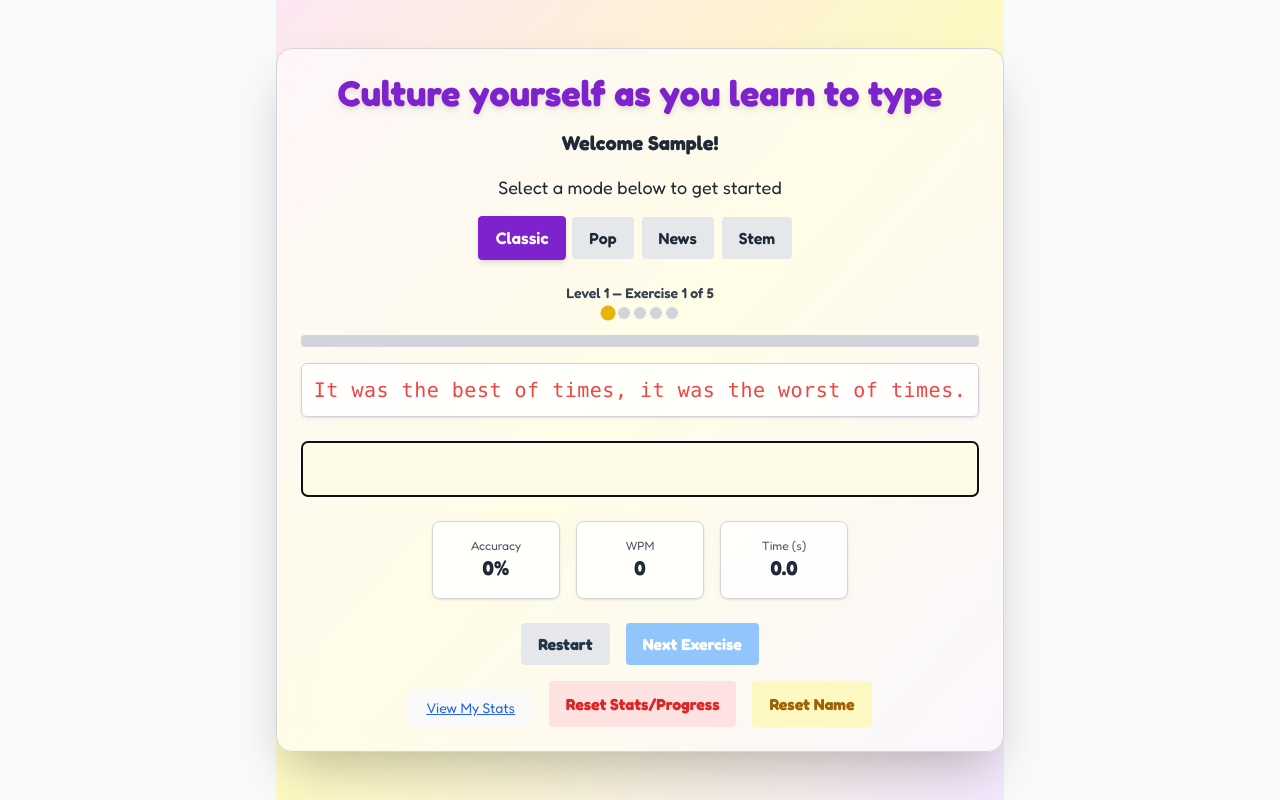
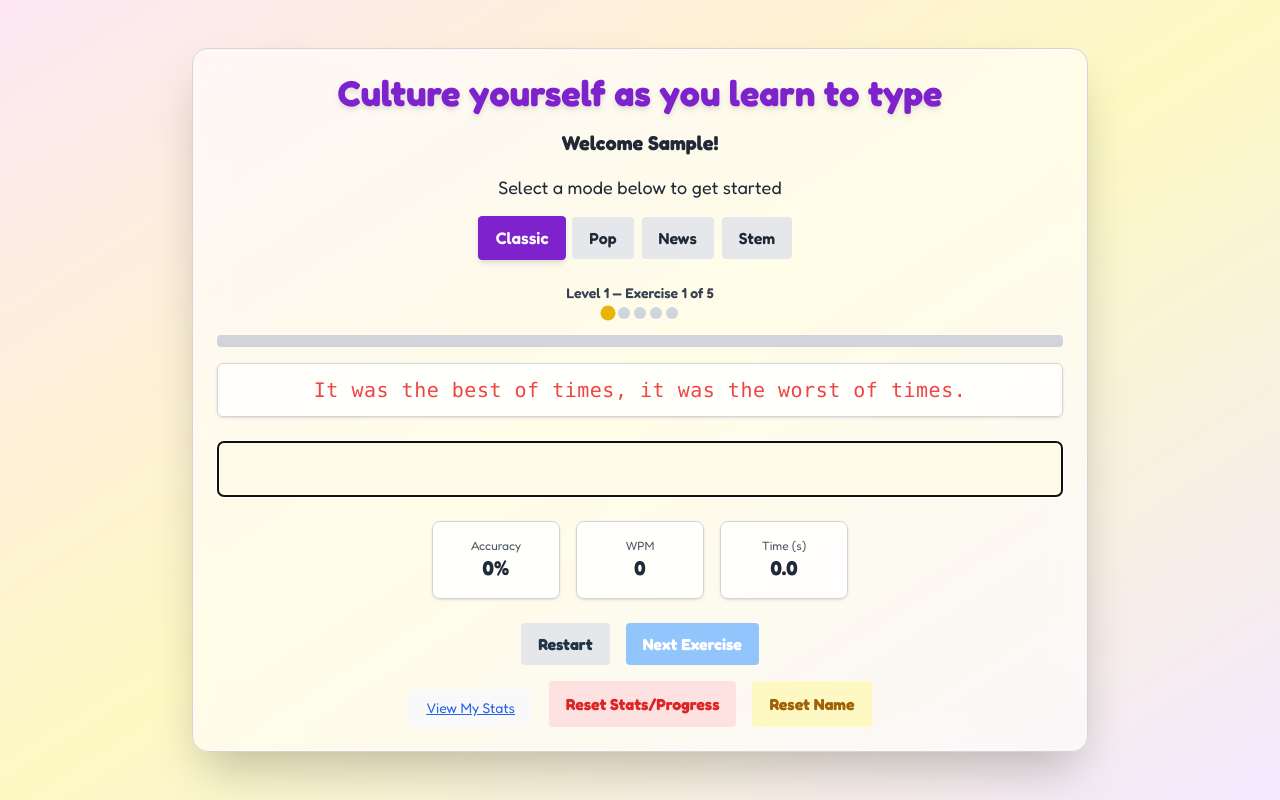
Before and after one commit to Bingeljell/typing-tutor-app, a React (Vite) app: page / in a window 1280 px wide. Both pictures are taken after typing "Sample" into the empty fields and a click on the button "🚀 Start Typing Adventure". Built offline with nearby package versions, Linux system fonts and the light colour scheme.

Commit message:
bug: fixed the width bug on the Typingbox page

```diff
--- a/src/App.jsx
+++ b/src/App.jsx
@@ -31,7 +31,7 @@ const [showSpeedTest, setShowSpeedTest] = useState(false);
   }
 
   return (
-    <div className="min-h-screen flex items-center justify-center bg-gray-50">
+    <>
       {hasStarted ? (
         <TypingBox
           name={name}
@@ -51,7 +51,7 @@ const [showSpeedTest, setShowSpeedTest] = useState(false);
 
         />
       )}
-    </div>
+    </>
   );
 }
 export default App;
--- a/src/components/TypingBox.jsx
+++ b/src/components/TypingBox.jsx
@@ -178,7 +178,7 @@ const TypingBox = ({
       animate={{ opacity: 1, y: 0 }}
       transition={{ duration: 0.6, ease: 'easeOut' }}
     >
-    <div className="bg-white/60 backdrop-blur-lg border border-gray-300 rounded-2xl shadow-2xl p-6 w-full mx-auto text-center">
+    <div className="bg-white/60 backdrop-blur-lg border border-gray-300 rounded-2xl shadow-2xl p-6 w-full max-w-4xl mx-auto text-center">
 
     <h2 className="text-3xl sm:text-4xl font-extrabold font-display text-purple-700 drop-shadow-md mb-4">
     Culture yourself as you learn to type
```
Also changed, not shown: src/components/ignore.css (renamed from src/components/TypingBox.css), 1 other file (tests, documents, lock files or other folders).
